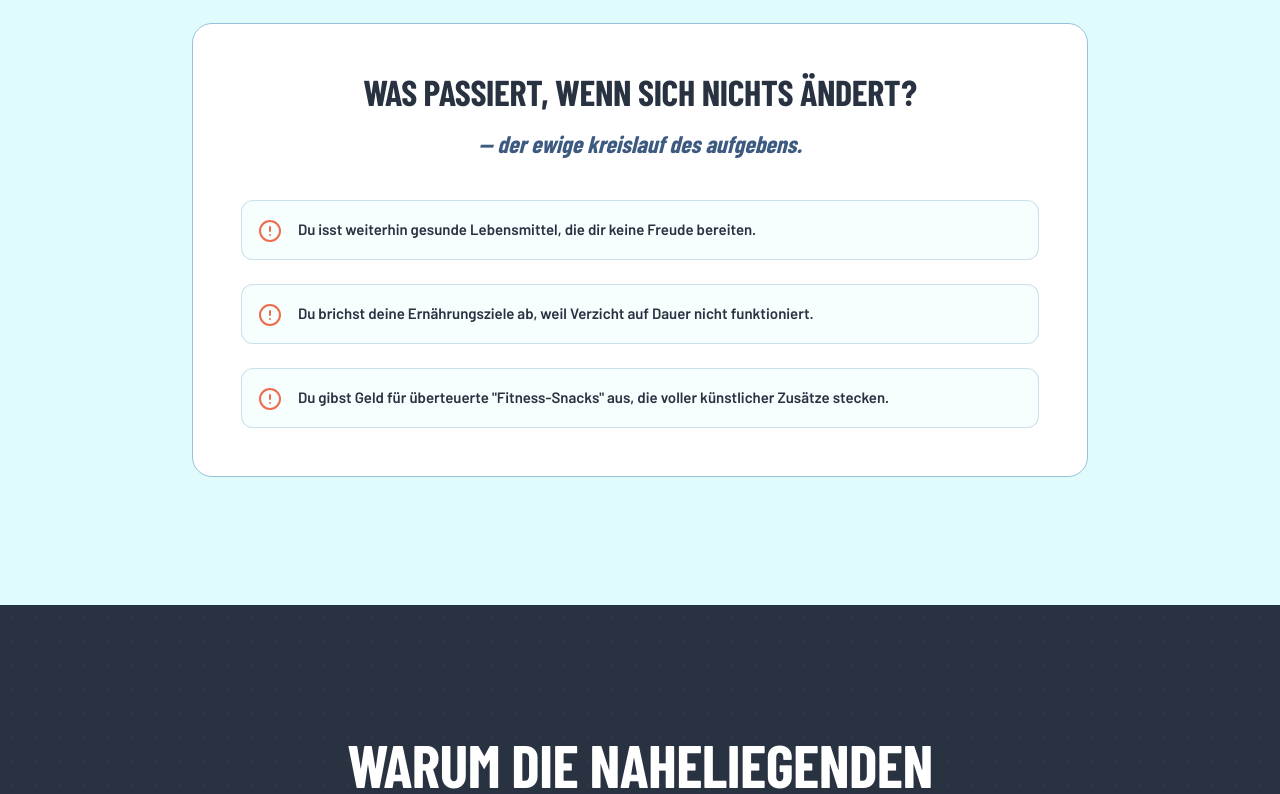
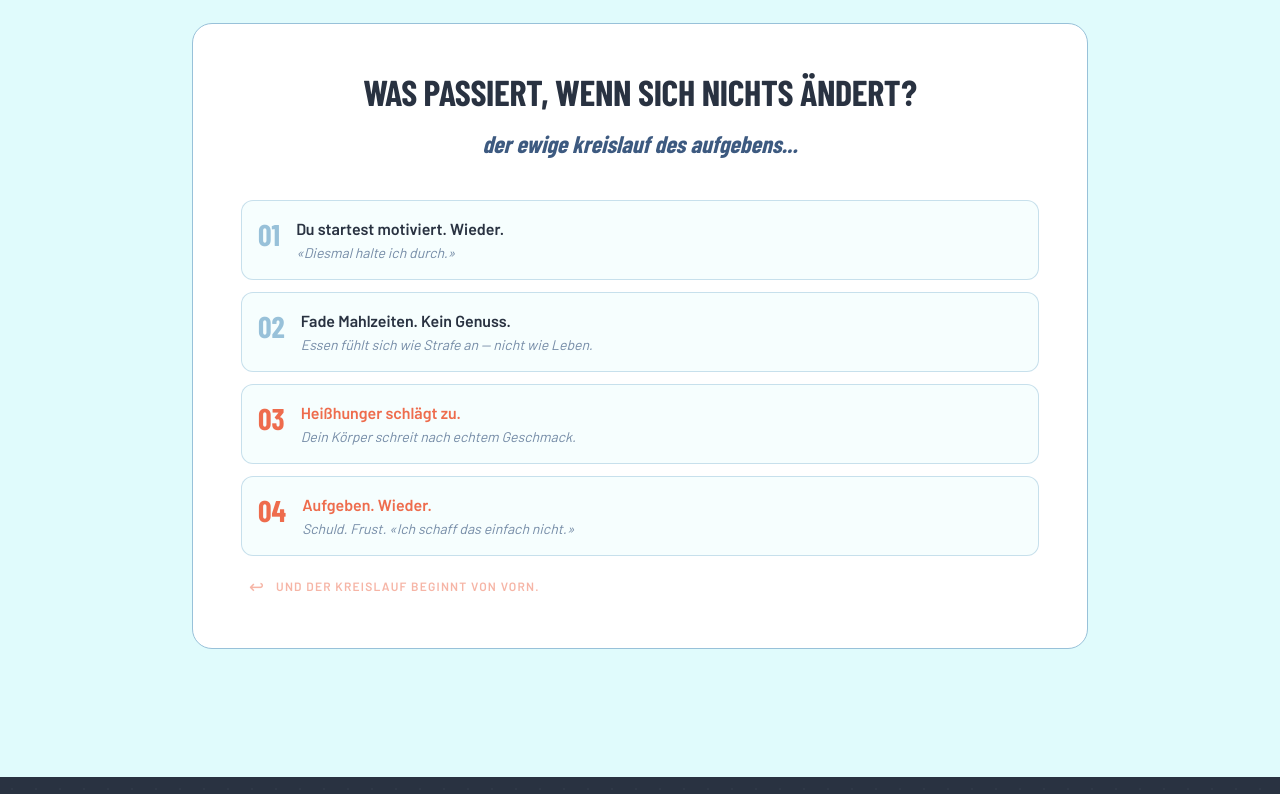
Before and after one commit to BerkanCeyhan/gb-lp, a React (Vite) app: page / in a window 1280 px wide. Shown: the part 2856-3650 px from the top of the page. Built offline with nearby package versions, Linux system fonts and the light colour scheme; a web font is replaced by a local one.

Commit message:
ProblemSection: downward spiral cycle visualization
Replaced static bullet list with a 4-step cycle (01–04) showing the
loop of motivation → bland meals → cravings → giving up, with color
escalation and a loop-back indicator.

```diff
--- a/src/components/AhaMoment.jsx
+++ b/src/components/AhaMoment.jsx
@@ -19,7 +19,7 @@ export default function AhaMoment() {
     const observer = new IntersectionObserver(
       ([entry]) => {
         if (entry.isIntersecting) {
-          interval = setInterval(() => setFlavorIndex(prev => (prev + 1) % FLAVORS.length), 2500);
+          interval = setInterval(() => setFlavorIndex(prev => (prev + 1) % FLAVORS.length), 1800);
         } else {
           clearInterval(interval);
         }
--- a/src/components/FinalCTA.jsx
+++ b/src/components/FinalCTA.jsx
@@ -46,7 +46,7 @@ export default function FinalCTA() {
 
       <div className="max-w-3xl mx-auto text-center cta-container relative z-10">
 
-        <h2 className="section-headline !text-[#EE6C4D] mb-6 cta-elem">
+        <h2 className="section-headline !text-white mb-6 cta-elem">
           Das Ende des bitteren Nachgeschmacks.
         </h2>
 
@@ -55,7 +55,7 @@ export default function FinalCTA() {
         </p>
 
         <div className="cta-elem mb-8">
-          <button onClick={scrollToCheckout} className="btn-primary pulse-btn w-full md:w-auto px-12 py-5 text-lg">
+          <button onClick={scrollToCheckout} className="btn-primary pulse-btn w-full md:w-auto px-12 py-5 text-lg !bg-[#EE6C4D] !border-[#EE6C4D]">
             Jetzt Geschmack entdecken
             <ArrowRight className="w-5 h-5 ml-2" />
           </button>
--- a/src/components/ProblemSection.jsx
+++ b/src/components/ProblemSection.jsx
@@ -1,6 +1,5 @@
 import React, { useEffect, useRef } from 'react';
 import gsap from 'gsap';
-import { UtensilsCrossed, Frown, TrendingDown, Clock, AlertCircle, XCircle } from 'lucide-react';
 
 export default function ProblemSection() {
   const containerRef = useRef(null);
@@ -21,6 +20,7 @@ export default function ProblemSection() {
         y: 30, opacity: 0, duration: 0.8, stagger: 0.1,
         scrollTrigger: { trigger: '.agitation-container', start: 'top 85%' }
       });
+
     }, containerRef);
     return () => ctx.revert();
   }, []);
@@ -90,23 +90,38 @@ export default function ProblemSection() {
               Was passiert, wenn sich nichts ändert?
             </h3>
             <p className="italic-subheadline lowercase !text-2xl">
-              — der ewige kreislauf des aufgebens.
+              der ewige kreislauf des aufgebens...
             </p>
           </div>
 
-          <div className="space-y-6 agitation-elem">
-            {[
-              "Du isst weiterhin gesunde Lebensmittel, die dir keine Freude bereiten.",
-              "Du brichst deine Ernährungsziele ab, weil Verzicht auf Dauer nicht funktioniert.",
-              "Du gibst Geld für überteuerte \"Fitness-Snacks\" aus, die voller künstlicher Zusätze stecken."
-            ].map((text, i) => (
-              <div key={i} className="flex items-start gap-4 p-4 border border-powder-blue/50 rounded-xl bg-light-cyan/30">
-                <AlertCircle className="w-6 h-6 text-burnt-peach shrink-0 mt-0.5" />
-                <p className="body-text font-semibold text-jet-black">
-                  {text}
-                </p>
+          {/* DOWNWARD SPIRAL */}
+          <div className="cycle-container agitation-elem">
+            <div className="space-y-3">
+              {[
+                { num: "01", label: "Du startest motiviert. Wieder.", sub: "«Diesmal halte ich durch.»", accent: false },
+                { num: "02", label: "Fade Mahlzeiten. Kein Genuss.", sub: "Essen fühlt sich wie Strafe an — nicht wie Leben.", accent: false },
+                { num: "03", label: "Heißhunger schlägt zu.", sub: "Dein Körper schreit nach echtem Geschmack.", accent: true },
+                { num: "04", label: "Aufgeben. Wieder.", sub: "Schuld. Frust. «Ich schaff das einfach nicht.»", accent: true },
+              ].map((step, i) => (
+                <div key={i} className="flex items-start gap-4 p-4 rounded-xl border border-powder-blue/50 bg-light-cyan/30">
+                  <span className={`font-condensed font-extrabold text-3xl leading-none mt-0.5 shrink-0 ${step.accent ? 'text-burnt-peach' : 'text-powder-blue'}`}>
+                    {step.num}
+                  </span>
+                  <div>
+                    <p className={`font-semibold text-base ${step.accent ? 'text-burnt-peach' : 'text-jet-black'}`}>
+                      {step.label}
+                    </p>
+                    <p className="text-sm text-dusk-blue/70 mt-0.5 italic">{step.sub}</p>
+                  </div>
+                </div>
+              ))}
+
+              {/* Loop back */}
+              <div className="flex items-center gap-3 pt-1 pl-2">
+                <span className="text-burnt-peach/50 text-lg">↩</span>
+                <span className="text-xs uppercase tracking-widest text-burnt-peach/50 font-semibold">Und der Kreislauf beginnt von vorn.</span>
               </div>
-            ))}
+            </div>
           </div>
 
         </div>
```
